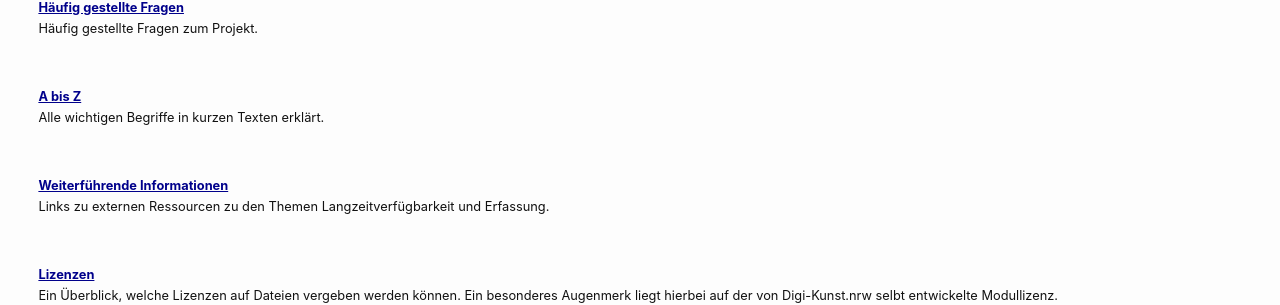
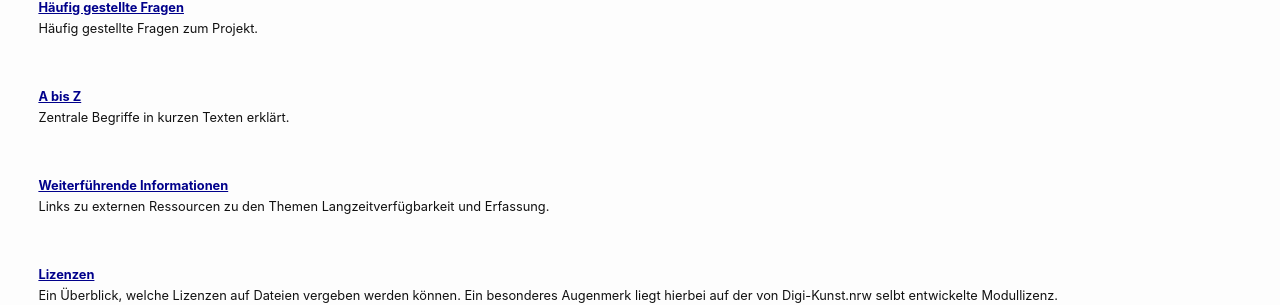
Before and after one commit to ottjannik/digi-kunst.github.io, a Jekyll site: the page built from ressourcen/index.markdown, in a window 1280 px wide. Shown: the part 771-1076 px from the top of the page. Built offline with Jekyll 4.4.1, drawn with Linux system fonts in a browser that asks for light colours; a script that is not in the unit is left out.

Commit message:
Minor Change Ressourcen

```diff
--- a/ressourcen/index.markdown
+++ b/ressourcen/index.markdown
@@ -23,7 +23,7 @@ Konkrete Anleitungen, unter anderem für vorbereitende Arbeiten zur Datensicheru
 Häufig gestellte Fragen zum Projekt.
 
 [**A bis Z**](/ressourcen/a-bis-z)\
-Alle wichtigen Begriffe in kurzen Texten erklärt.
+Zentrale Begriffe in kurzen Texten erklärt.
 
 [**Weiterführende Informationen**](/ressourcen/weiterfuehrende-informationen)\
 Links zu externen Ressourcen zu den Themen Langzeitverfügbarkeit und Erfassung.
```
